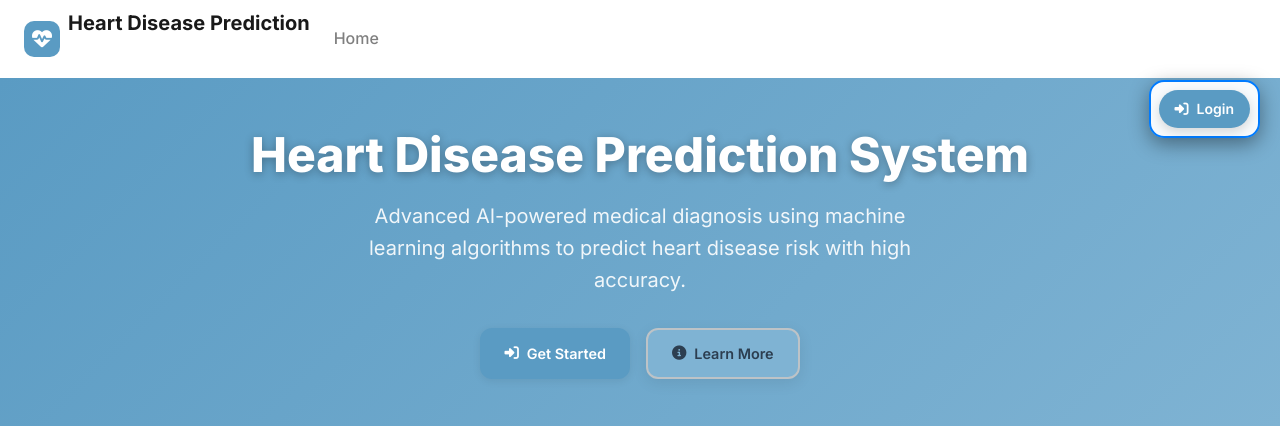
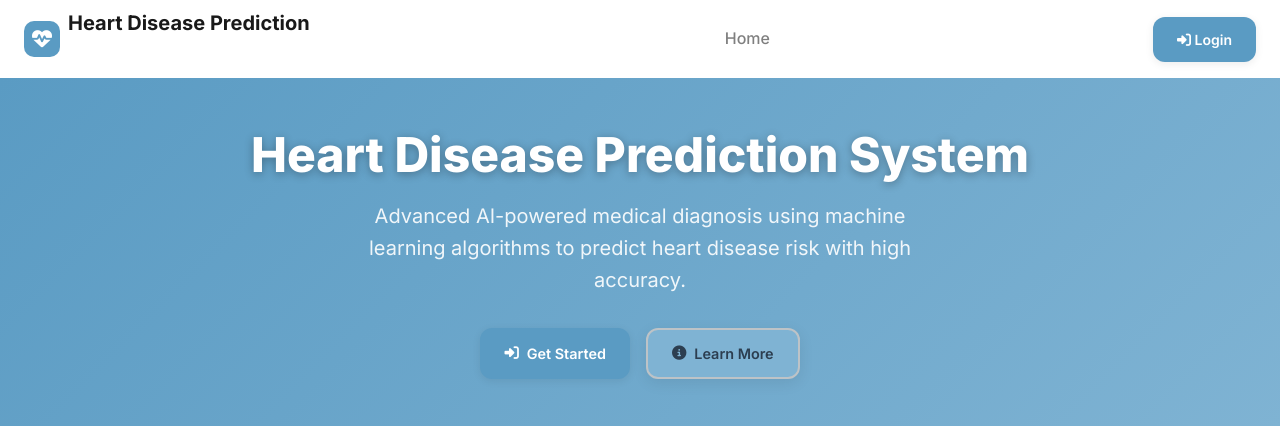
Before and after one commit to sandalisamarasinghe/heart-disease-prediction-fdm, a Django app: page /add_heartdetail/ in a window 1280 px wide. Shown: the top 426 px of the page. Run offline with Django 3.2, Linux system fonts and the light colour scheme; some libraries are stand-ins or nearby versions.

Commit message:
Reorganize navbar to single line layout
- Moved login/logout button from top-right corner into navbar
- All elements now in one horizontal line: logo, title, nav links, login/logout
- Removed fixed positioning CSS for top-right button
- Added proper navbar styling for single line layout
- Used container-fluid for better space utilization
- Cleaner, more professional navbar design

```diff
--- a/apps/core/health/templates/index.html
+++ b/apps/core/health/templates/index.html
@@ -253,25 +253,10 @@
 		<span id="themeText">Dark Mode</span>
 	</button>
 
-	<!-- Logout Button - Top Right Corner -->
-	{% if request.user.is_authenticated and request.resolver_match.url_name != 'login' and request.resolver_match.url_name != 'login_admin' and request.resolver_match.url_name != 'signup' %}
-	<div class="logout-top-right">
-		<a class="btn-modern btn-danger logout-soft" href="{% url 'logout' %}" title="Logout">
-			<i class="fas fa-sign-out-alt"></i> Logout
-		</a>
-	</div>
-	{% else %}
-	<!-- Show Login Button in Top Right for Non-Authenticated Users -->
-	<div class="logout-top-right">
-		<a class="btn-modern btn-primary" href="{% url 'login' %}" title="Login">
-			<i class="fas fa-sign-in-alt"></i> Login
-		</a>
-	</div>
-	{% endif %}
-
 	<!-- Bootstrap Navbar -->
 	<nav class="navbar navbar-expand-lg navbar-light bg-white shadow-sm sticky-top">
-		<div class="container">
+		<div class="container-fluid">
+			<!-- Logo and Title -->
 			<a class="navbar-brand d-flex align-items-center" href="{% url 'home' %}">
 				<span class="me-2" style="display:inline-flex;width:36px;height:36px;border-radius:10px;align-items:center;justify-content:center;background:var(--primary-color);color:#fff;"><i class="fas fa-heartbeat"></i></span>
 				<div>
@@ -279,16 +264,26 @@
 					<small class="text-muted">AI-Powered Medical Diagnosis</small>
 				</div>
 			</a>
-			<button class="navbar-toggler" type="button" data-bs-toggle="collapse" data-bs-target="#mainNavbar" aria-controls="mainNavbar" aria-expanded="false" aria-label="Toggle navigation">
-				<span class="navbar-toggler-icon"></span>
-			</button>
-			<div class="collapse navbar-collapse" id="mainNavbar">
-				<ul class="navbar-nav me-auto mb-2 mb-lg-0">
-					<li class="nav-item"><a class="nav-link {% if request.resolver_match.url_name == 'home' %}active{% endif %}" href="{% url 'home' %}">Home</a></li>
-					{% if request.user.is_authenticated %}
-					<li class="nav-item"><a class="nav-link" href="/add_heartdetail/">Predict Disease</a></li>
-					{% endif %}
-				</ul>
+
+			<!-- Navigation Links -->
+			<div class="navbar-nav me-auto">
+				<a class="nav-link {% if request.resolver_match.url_name == 'home' %}active{% endif %}" href="{% url 'home' %}">Home</a>
+				{% if request.user.is_authenticated %}
+				<a class="nav-link" href="/add_heartdetail/">Predict Disease</a>
+				{% endif %}
+			</div>
+
+			<!-- Login/Logout Button -->
+			<div class="d-flex">
+				{% if request.user.is_authenticated and request.resolver_match.url_name != 'login' and request.resolver_match.url_name != 'login_admin' and request.resolver_match.url_name != 'signup' %}
+				<a class="btn btn-danger btn-sm" href="{% url 'logout' %}" title="Logout">
+					<i class="fas fa-sign-out-alt"></i> Logout
+				</a>
+				{% else %}
+				<a class="btn btn-primary btn-sm" href="{% url 'login' %}" title="Login">
+					<i class="fas fa-sign-in-alt"></i> Login
+				</a>
+				{% endif %}
 			</div>
 		</div>
 	</nav>
@@ -473,30 +468,22 @@
 	</script>
 
 	<style>
-		/* Logout button positioning */
-		.logout-top-right {
-			position: fixed;
-			top: 80px;
-			right: 20px;
-			z-index: 9999;
-			background: rgba(255, 255, 255, 0.95);
-			padding: 8px;
-			border-radius: 15px;
-			box-shadow: 0 6px 20px rgba(0,0,0,0.4);
-			border: 2px solid #007bff;
+		/* Navbar styling for single line layout */
+		.navbar {
+			padding: 0.5rem 1rem;
 		}
 
-		.logout-top-right .btn-modern {
-			padding: 8px 16px;
-			font-size: 14px;
-			border-radius: 25px;
-			box-shadow: 0 4px 12px rgba(0,0,0,0.15);
-			transition: all 0.3s ease;
+		.navbar-brand {
+			margin-right: 2rem;
 		}
 
-		.logout-top-right .btn-modern:hover {
-			transform: translateY(-2px);
-			box-shadow: 0 6px 16px rgba(0,0,0,0.2);
+		.navbar-nav {
+			flex-direction: row;
+			gap: 1rem;
+		}
+
+		.navbar-nav .nav-link {
+			padding: 0.5rem 1rem;
 		}
 	</style>
 
```
